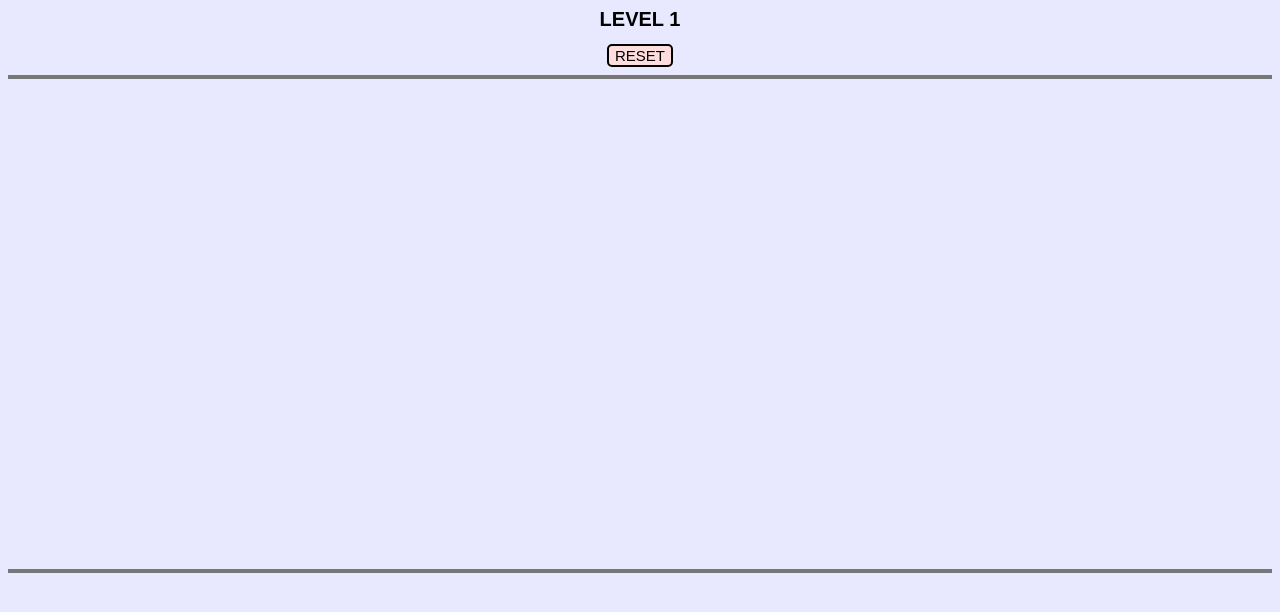
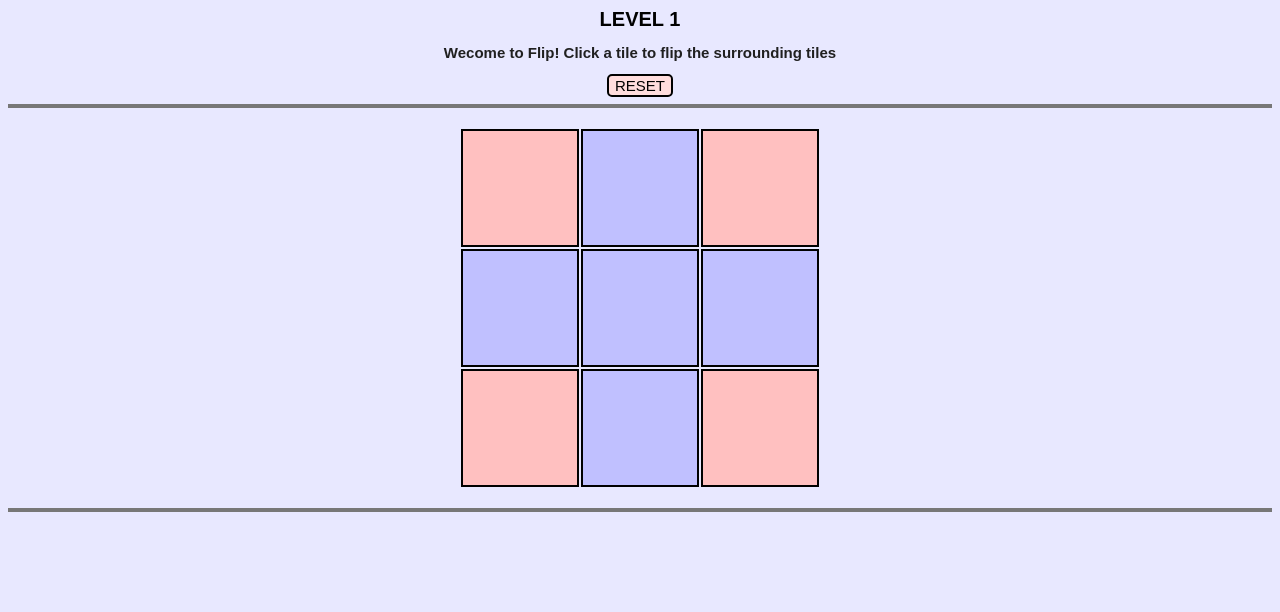
Before and after one commit to tyler-brown1/Flip-Puzzle-Game, a plain HTML site: page index.html in a window 1280 px wide. Drawn offline with Linux system fonts and the light colour scheme.

Commit message:
Change a file name

```diff
--- a/index.html
+++ b/index.html
@@ -5,7 +5,7 @@
         <title>Blocks</title>
 
         <link rel="stylesheet" href="style.css">
-        <script src="blocks.js"></script>
+        <script src="flip.js"></script>
     </head>
 
     <body id="body">
```
